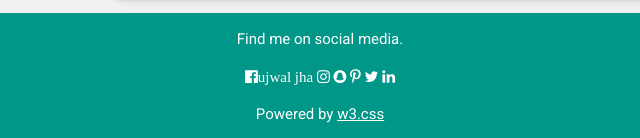
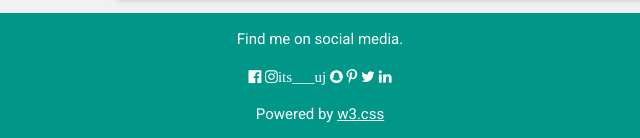
Before and after one commit to ujwaljha/ujwaljha.github.io, a plain HTML site: page index.html in a window 1280 px wide. Shown: the part 1166-1304 px from the top of the page, 320-960 px from the left. Drawn offline with nearby package versions, Linux system fonts and the light colour scheme.

Commit message:
Update index.html

```diff
--- a/index.html
+++ b/index.html
@@ -246,9 +246,9 @@ html,body,h1,h2,h3,h4,h5,h6 {font-family: "Roboto", sans-serif}
 
   <p>Find me on social media.</p>
 
-  <i class="fa fa-facebook-official w3-hover-opacity">ujwal jha</i>
+  <i class="fa fa-facebook-official w3-hover-opacity"></i>
 
-  <i class="fa fa-instagram w3-hover-opacity"></i>
+  <i class="fa fa-instagram w3-hover-opacity">its___uj</i>
 
   <i class="fa fa-snapchat w3-hover-opacity"></i>
 
```
